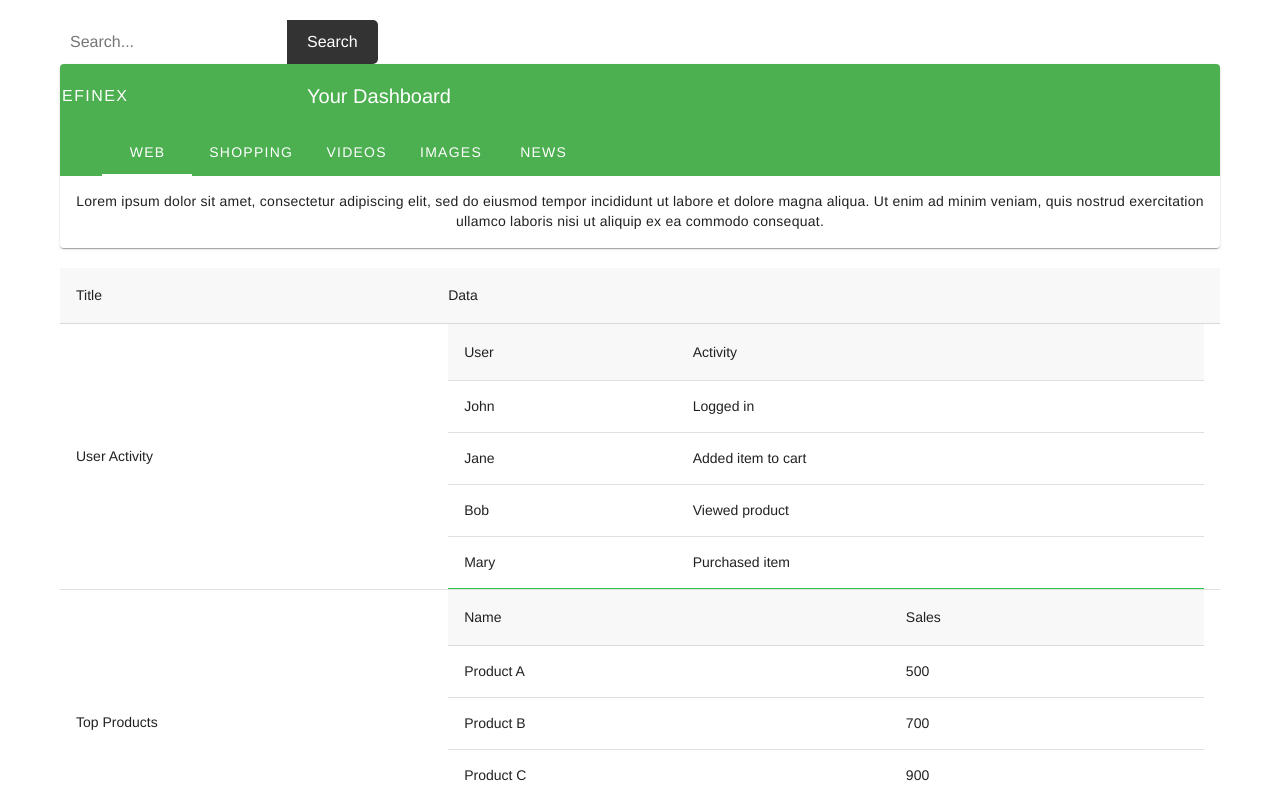
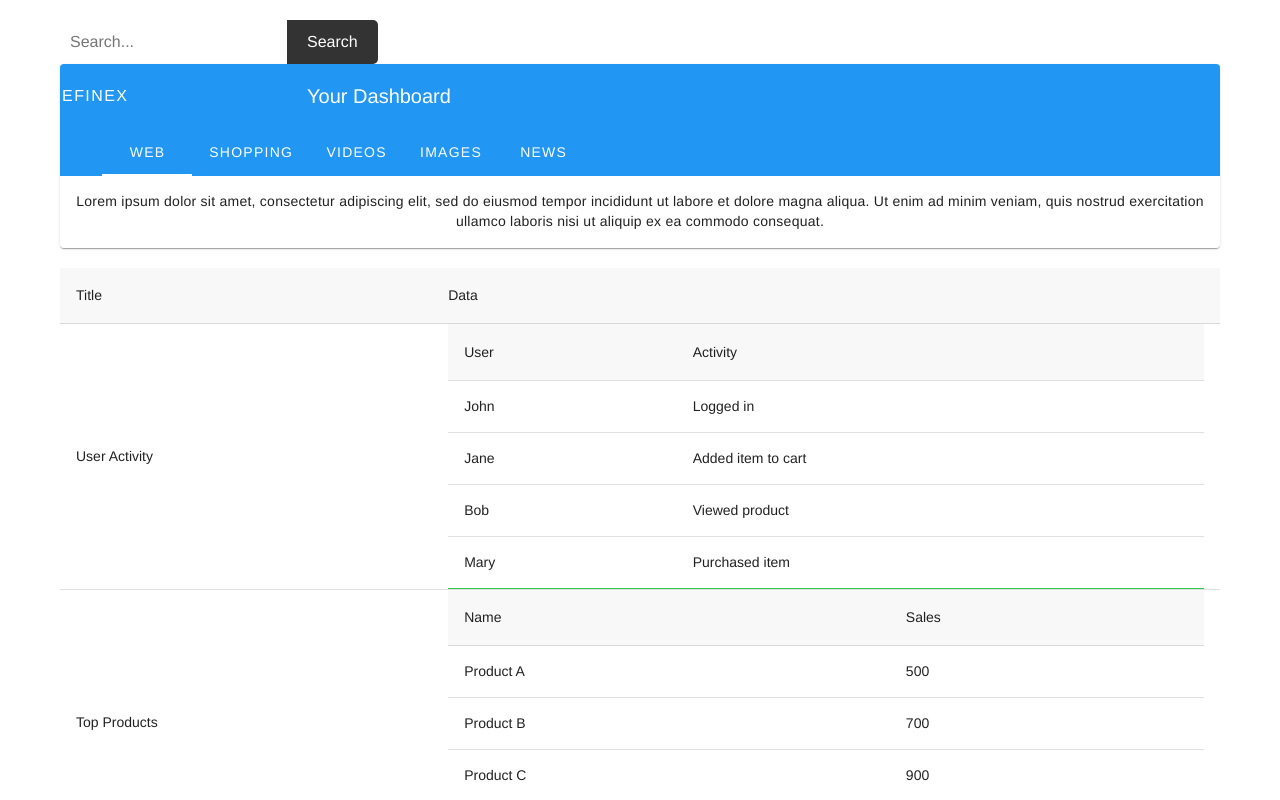
Before and after one commit to FUREDOD/login-dashboard-vue, a Vue app in the folder test-proje-2/: page /user-dashboard in a window 1280 px wide. Shown: the top 800 px of the page. Built offline with nearby package versions, Linux system fonts and the light colour scheme; what vue-toast-notification would draw is missing.

Commit message:
Update UserDashboard.vue

```diff
--- a/test-proje-2/src/views/UserDashboard.vue
+++ b/test-proje-2/src/views/UserDashboard.vue
@@ -9,7 +9,7 @@
     <section class="main-content">
       <div class="widgets-container">
         <v-card>
-          <v-toolbar color="green">
+          <v-toolbar color="blue">
             <v-app-bar-nav-icon>DefineX</v-app-bar-nav-icon>
             <v-toolbar-title>Your Dashboard</v-toolbar-title>
             <v-spacer></v-spacer>
```
